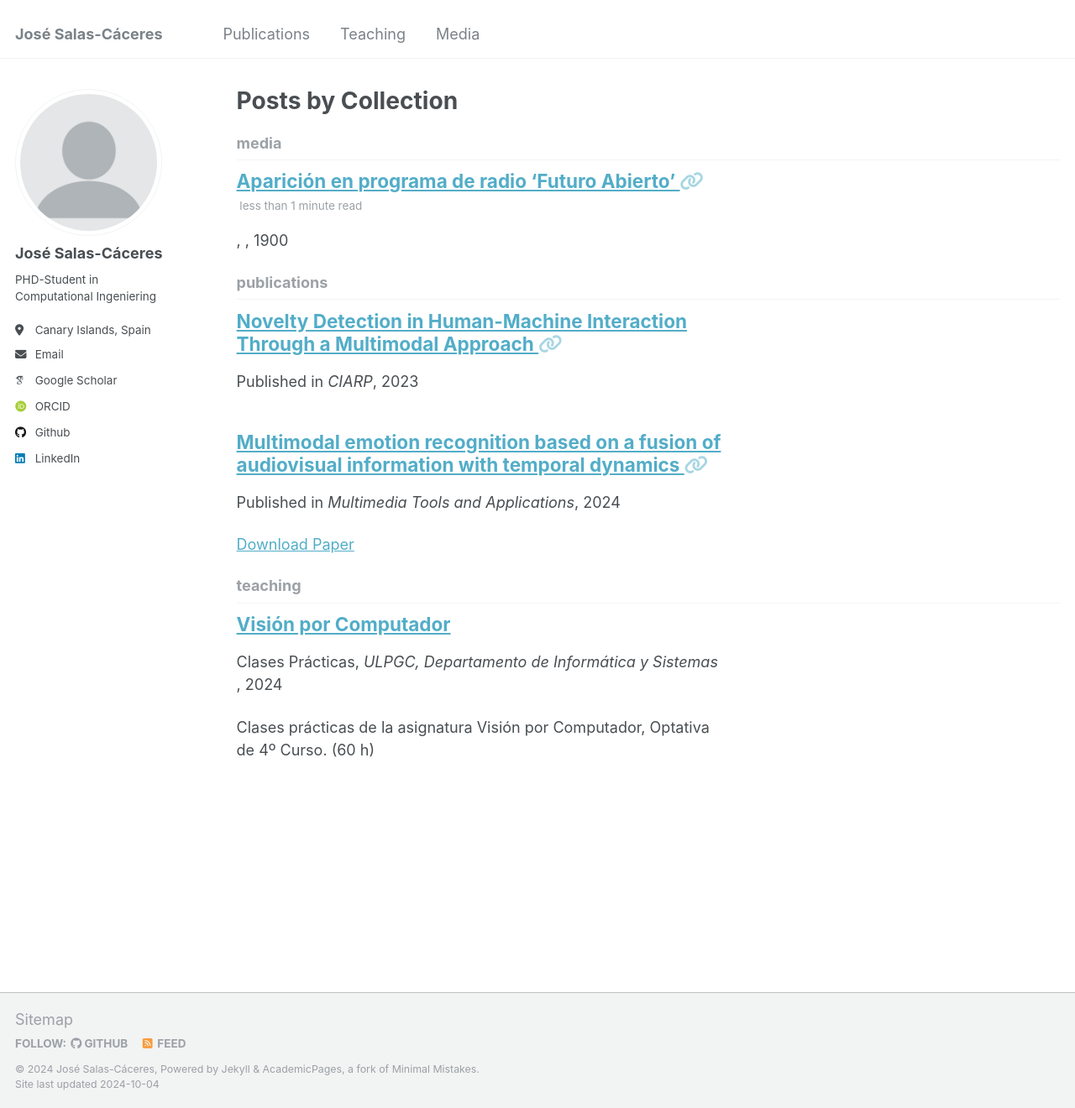
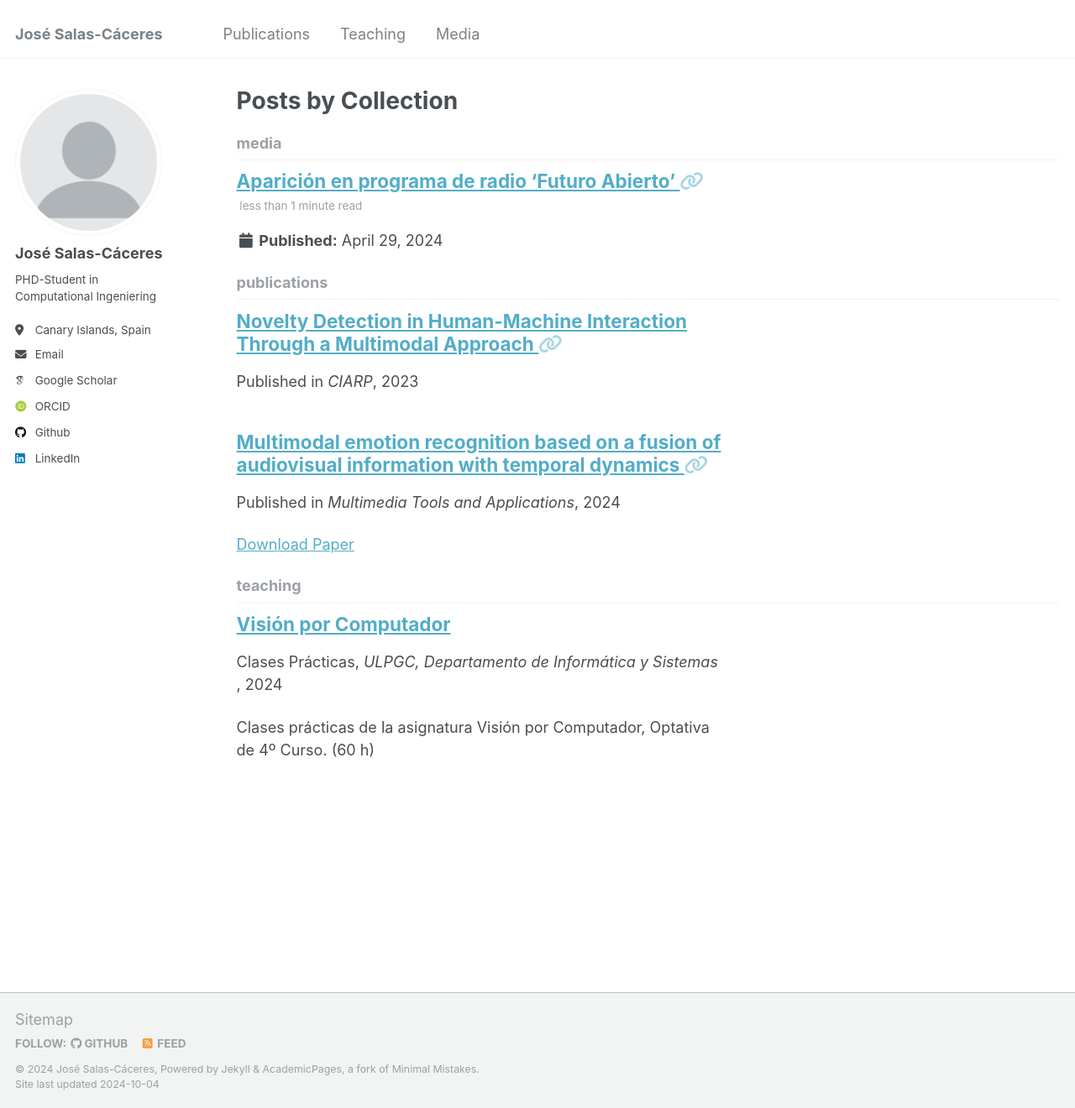
Before and after one commit to jisalascaceres/jisalascaceres.github.io, a Jekyll site: the page built from _pages/collection-archive.html, in a window 1280 px wide and 1320 px high. Shown: the whole window at 84% size. Built offline with Jekyll 4.4.1, drawn with Linux system fonts in a browser that asks for light colours; some web fonts are replaced.

Commit message:
Update archive-single.html

```diff
--- a/_includes/archive-single.html
+++ b/_includes/archive-single.html
@@ -42,7 +42,7 @@
           <p> {{ post.type }}, <i>{{ post.venue }}</i>, {{ post.date | default: "1900-01-01" | date: "%Y" }} </p>
         {% elsif post.collection == 'publications' %}
           <p>Published in <i>{{ post.venue }}</i>, {{ post.date | default: "1900-01-01" | date: "%Y" }} </p>
-        {% elsif post.collection == 'media' %}
+        {% elsif item.collection == 'media' %}
           <p> {{ item.title }}, <a href="{{ item.link }}">{{ item.link }}</a>, {{ item.date | default: "1900-01-01" | date: "%Y" }} </p>
         {% elsif post.date %}
          <p class="page__date"><strong><i class="fa fa-fw fa-calendar" aria-hidden="true"></i> {{ site.data.ui-text[site.locale].date_label | default: "Published:" }}</strong> <time datetime="{{ post.date | default: "1900-01-01" | date_to_xmlschema }}">{{ post.date | default: "1900-01-01" | date: "%B %d, %Y" }}</time></p>
```
